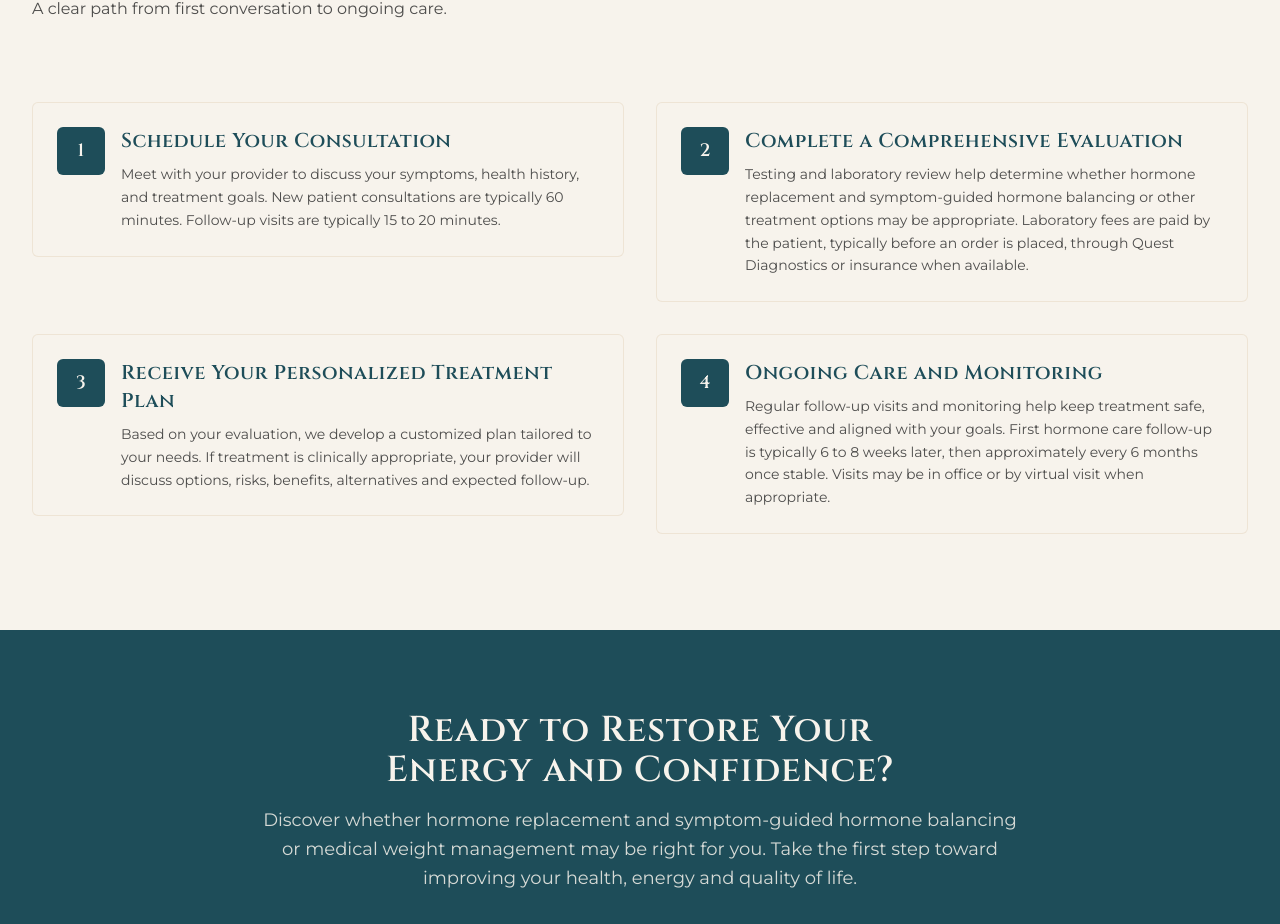
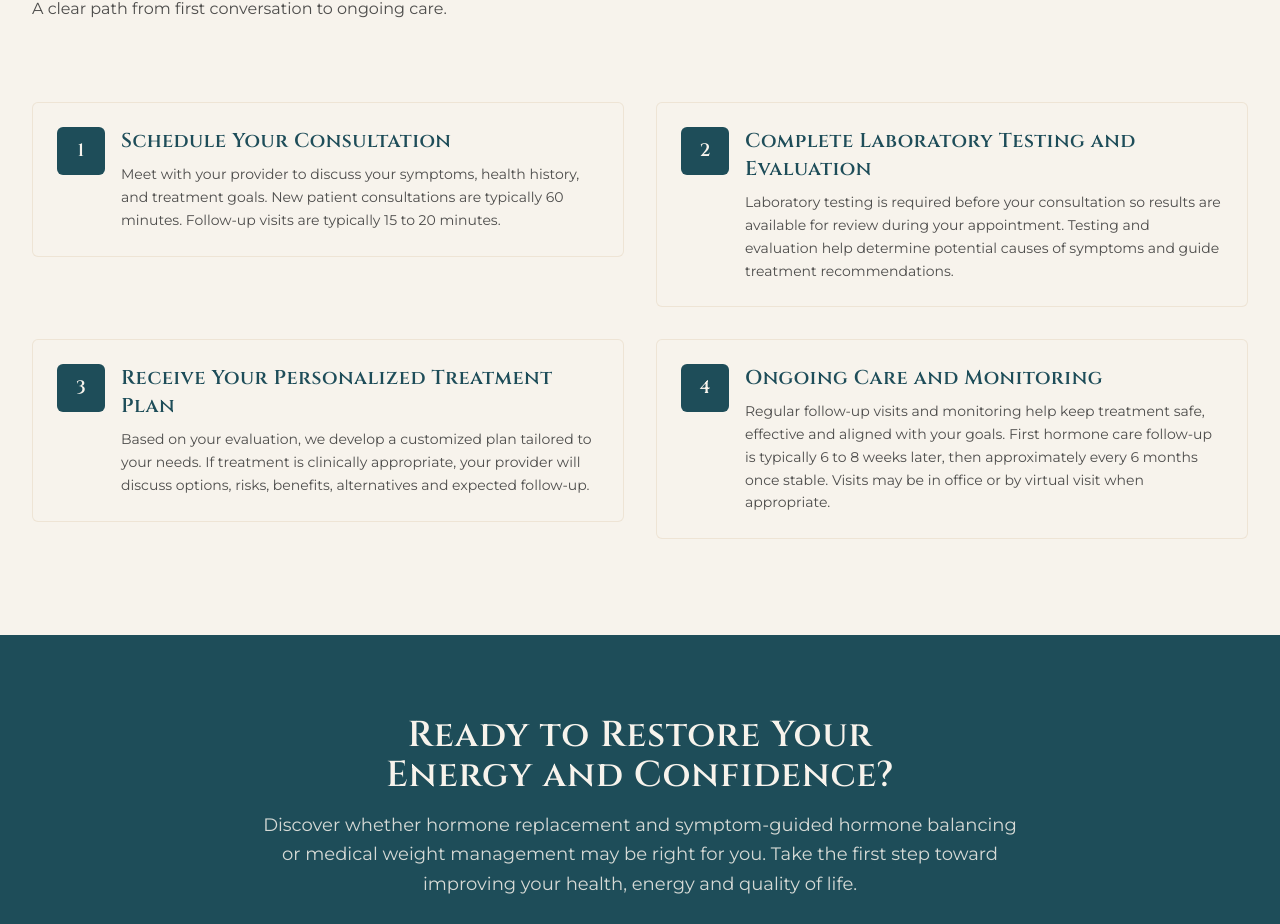
Before and after one commit to nrbroadhurst/heartland-hormone, a Next.js app: page / in a window 1280 px wide. Shown: the part 6135-7059 px from the top of the page. Built offline with nearby package versions, Linux system fonts and the light colour scheme.

Commit message:
Rewrite How It Works laboratory evaluation step
Require labs before the consult and describe testing as a guide for recommendations.

Co-authored-by: nrbroadhurst <nrbroadhurst@gmail.com>

```diff
--- a/src/components/StepList.tsx
+++ b/src/components/StepList.tsx
@@ -24,9 +24,9 @@ const DEFAULT_STEPS: Step[] = [
     icon: CalendarCheck,
   },
   {
-    title: "Complete a Comprehensive Evaluation",
+    title: "Complete Laboratory Testing and Evaluation",
     description:
-      "Testing and laboratory review help determine whether hormone replacement and symptom-guided hormone balancing or other treatment options may be appropriate. Laboratory fees are paid by the patient, typically before an order is placed, through Quest Diagnostics or insurance when available.",
+      "Laboratory testing is required before your consultation so results are available for review during your appointment. Testing and evaluation help determine potential causes of symptoms and guide treatment recommendations.",
     icon: FlaskConical,
   },
   {
```
